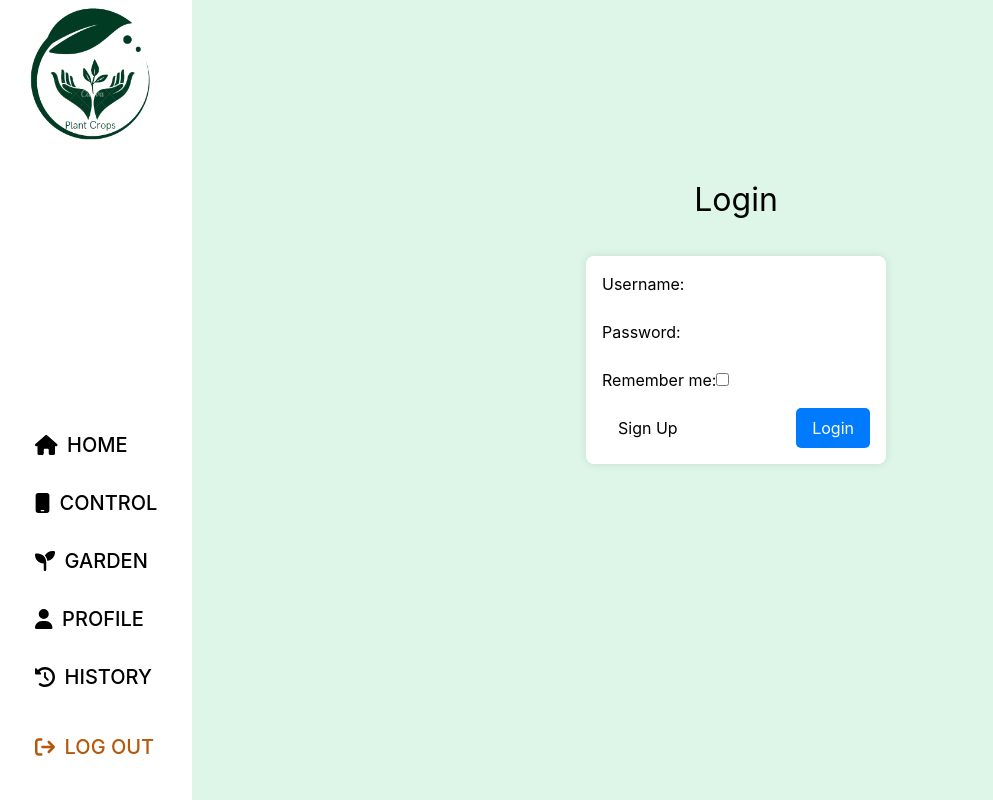
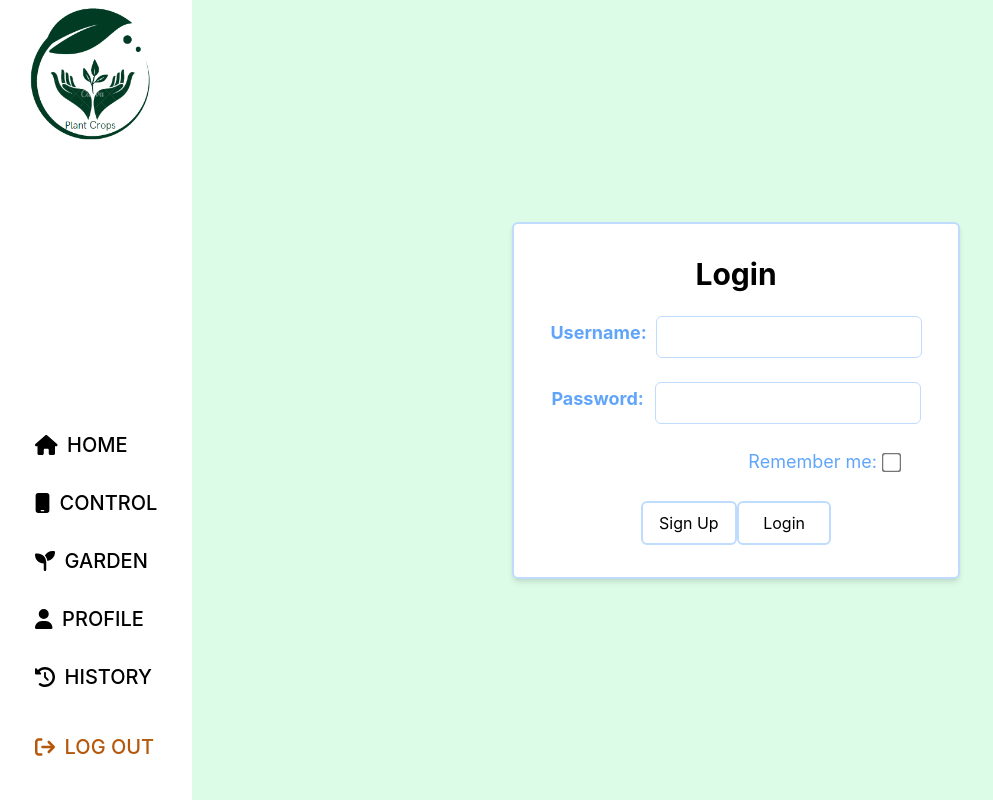
Before and after one commit to nguyenduyhung20/iot-garden, a React (Create React App) app in the folder client/: page /login in a window 1280 px wide. Shown: the whole page, without its empty margins (0-993 px from the left). Built offline with nearby package versions, Linux system fonts and the light colour scheme.

Commit message:
final touch

```diff
--- a/client/src/components/Chart/index.js
+++ b/client/src/components/Chart/index.js
@@ -42,12 +42,12 @@ const Chart = ({ titleHandle }) => {
     return (
         <div className="flex flex-col lg:flex-row justify-around items-center lg:space-x-10">
             <div className="w-full lg:w-3/4">
-                <div className="w-full bg-white p-5 shadow-md rounded-md">
+                <div className="w-full bg-white p-5 shadow-md rounded-md border-2 border-blue-200 transition-color duration-200 hover:border-green-200">
                     <Line data={datas} />
                 </div>
 
                 <div className="text-center my-4 items-center">
-                    <h3 className="text-2xl font-bold border-1 border-gray-500 text-blue-500">{type}</h3>
+                    <h3 className="text-2xl font-bold border-1 border-gray-500 ">{type}</h3>
                 </div>
             </div>
             <div className="flex flex-col items-center space-y-4 w-full lg:w-1/4">
--- a/client/src/components/CheckBox.js
+++ b/client/src/components/CheckBox.js
@@ -1,11 +1,16 @@
 import React from "react";
 
-function Checkbox({ checked, onChange, label}) {
+function Checkbox({ checked, onChange, label }) {
     return (
-        <label>
-            {label}
-            <input type="checkbox" checked={checked} onChange={onChange}/>
-        </label>
+        <div className="flex items-center justify-end mr-5">
+            <label className="text-lg text-blue-400">
+                {label}
+            </label>
+            <input type="checkbox" checked={checked} onChange={onChange}
+            className="m-2 transform scale-150" />
+        </div>
+
+
     );
 }
 
--- a/client/src/components/Input.js
+++ b/client/src/components/Input.js
@@ -1,11 +1,15 @@
 import React from "react";
 
-function Input({type, value, onChange, label}) {
+function Input({ type, value, onChange, label, classname }) {
     return (
-        <label>
-            {label}
-            <input type = {type} value={value} onChange={onChange} />
-        </label>
+        <div className="w-full flex flex-row justify-around items-center">
+            <label className="mb-2 font-bold text-lg text-blue-400">
+                {label}
+            </label>
+            <input type={type} value={value} onChange={onChange}
+                className={`p-2 border border-blue-200 rounded-md ${classname}`} />
+        </div>
+
     );
 }
 
--- a/client/src/components/Login.js
+++ b/client/src/components/Login.js
@@ -4,7 +4,7 @@ import axios from "axios";
 import Input from "./Input";
 import CheckBox from "./CheckBox";
 import jwtDecode from 'jwt-decode';
-import './Login.scss';
+
 
 
 function Login({ onLogin }) {
@@ -34,17 +34,12 @@ function Login({ onLogin }) {
 						'Authorization': `Bearer ${token}`
 					}
 				})
-
 			})
 			.then(response => {
 				// Response is garden object, set garden id in local storage
 				const gardenId = response.data.garden_ID;
 				console.log('Type of gardenId: ', typeof (gardenId));
 				localStorage.setItem('gardenId', gardenId);
-
-				// Debug
-				// console.log('This is response of garden id fetch: ', response.data);
-				// console.log('This is gardenId in local storage: ', localStorage.getItem('gardenId'));
 
 				onLogin();
 				navigate('/dashboard')
@@ -56,10 +51,12 @@ function Login({ onLogin }) {
 		event.preventDefault()
 		navigate('/signup')
 	}
+
 	return (
-		<div className="login-container">
-			<h1 className="login-title">Login</h1>
-			<form className="login-form" onSubmit={handleSubmit}>
+		<div className="flex items-center justify-center h-screen bg-green-100">
+			<div className="w-full max-w-md bg-white p-8 rounded-md shadow-md border-2 border-blue-200 transition-color duration-500 hover:border-green-300">
+				<h1 className="font-bold text-3xl mb-6 text-center">Login</h1>
+				<form className="space-y-6" onSubmit={handleSubmit}>
 					<Input
 						type="text"
 						value={username}
@@ -77,11 +74,21 @@ function Login({ onLogin }) {
 						onChange={e => setRememberMe(e.target.checked)}
 						label="Remember me:"
 					/>
-				<div className="login-actions">
-					<button className="sign-up-button" type="button" onClick={handleSignUp}>Sign Up</button>
-					<button className="login-button" type="submit">Login</button>
+					<div className="flex justify-between w-1/2 mx-auto">
+						<button className="py-2 px-4 bg-white border-2 border-blue-200 text-black rounded-md hover:bg-green-300 hover:border-green-400 transition-colors duration-200"
+							type="button" onClick={handleSignUp}
+						>
+							Sign Up
+						</button>
+						<button className="py-2 px-6 bg-white border-2 border-blue-200 text-black rounded-md hover:bg-green-400  hover:border-green-500 transition-colors duration-200"
+							type="submit"
+						>
+							Login
+						</button>
 					</div>
 				</form>
+			</div>
+
 		</div>
 	);
 };
--- a/client/src/components/Login.scss
+++ /dev/null
@@ -1,50 +0,0 @@
-.login-container {
-    display: flex;
-    flex-direction: column;
-    justify-content: center;
-    align-items: center;
-    height: 80vh;
-}
-
-.login-title {
-    font-size: 2em;
-    margin-bottom: 1em;
-}
-
-.login-form {
-    display: flex;
-    flex-direction: column;
-    width: 300px;
-    background-color: white;
-    padding: 1em;
-    border-radius: 8px;
-    box-shadow: 0px 0px 10px rgba(0, 0, 0, 0.1);
-}
-
-.login-actions {
-    display: flex;
-    justify-content: space-between;
-    margin-top: 1em;
-}
-
-.sign-up-button,
-.login-button {
-    padding: 0.5em 1em;
-    border: none;
-    border-radius: 5px;
-    cursor: pointer;
-    transition: background-color 0.3s ease;
-
-    &:hover {
-        background-color: #ddd;
-    }
-}
-
-.login-button {
-    background-color: #007BFF;
-    color: white;
-
-    &:hover {
-        background-color: #0056b3;
-    }
-}
```
Lines whose indentation alone changed are shown as unchanged.
